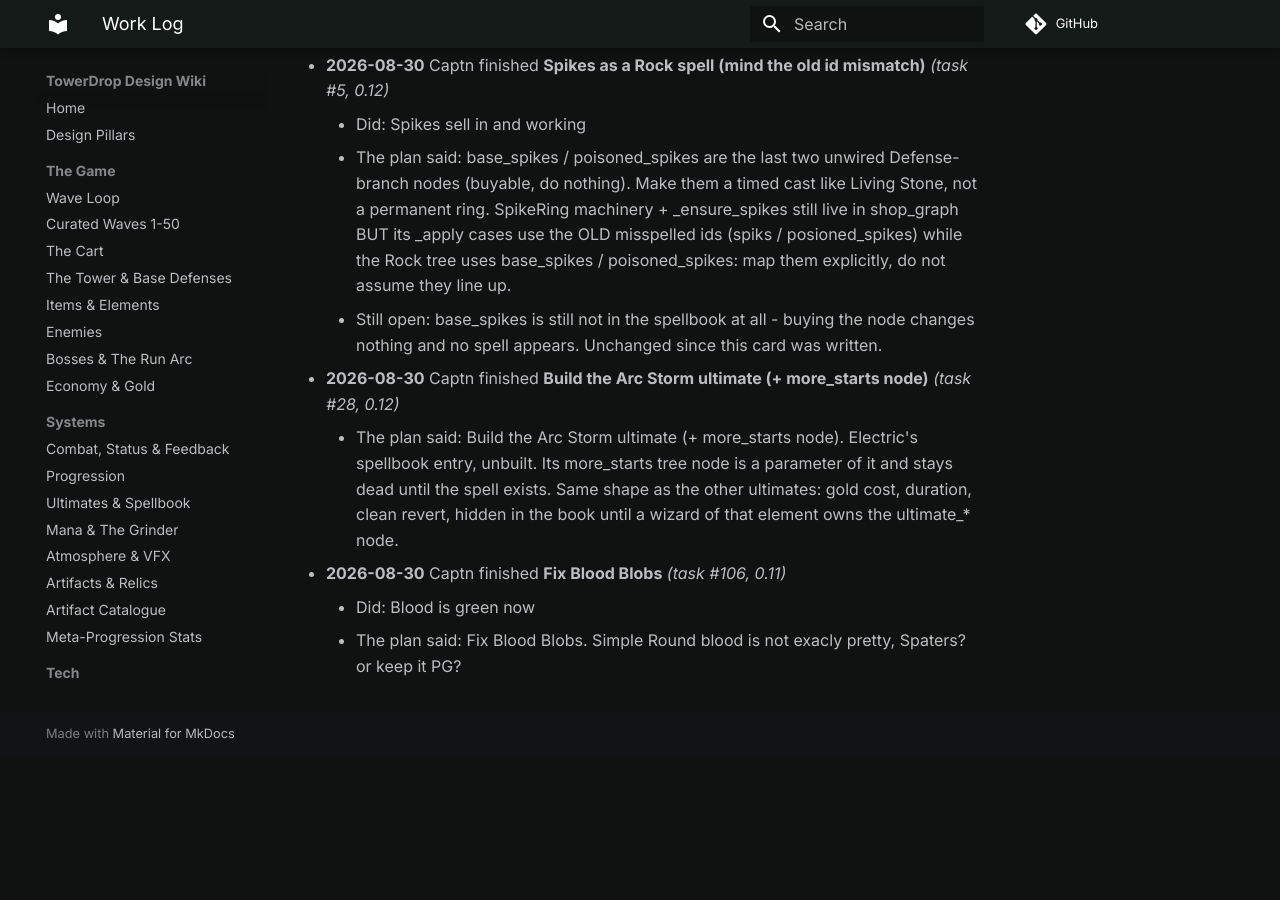
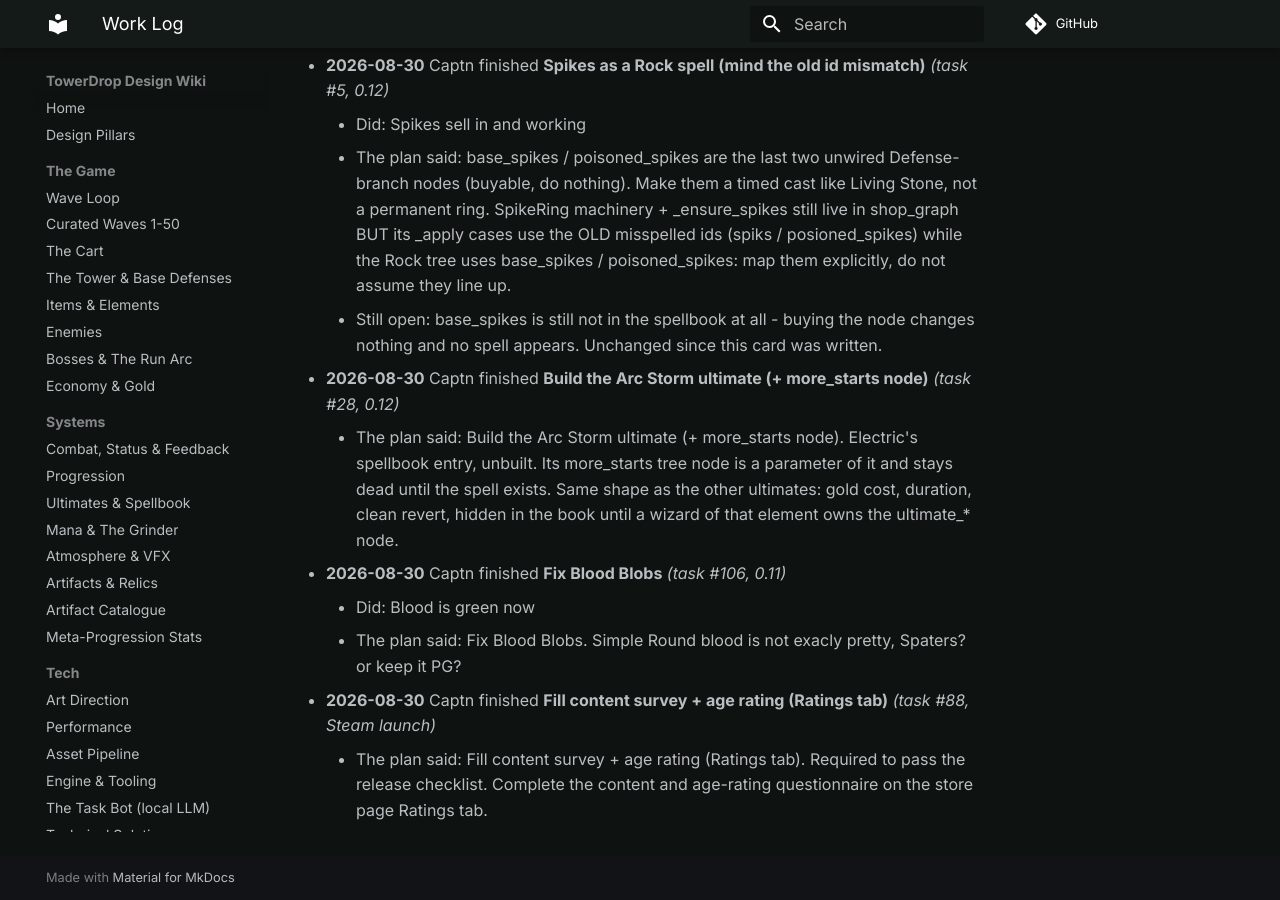
Before and after one commit to cap7n/towerdrop-docs, an MkDocs documentation site: the page built from docs/project/log.md, in a window 1280 px wide and 900 px high, scrolled down 9077 px. Built offline with MkDocs 1.6.1 and Material for MkDocs 9.7.7, drawn with Linux system fonts in a browser that asks for light colours; comment, search, counter and statistics services are not loaded; before the commit the page ends 9833 px from its top, so only the background shows below that.

Commit message:
log: Fill content survey + age rating (Ratings tab) (task #88)

```diff
--- a/docs/project/log.md
+++ b/docs/project/log.md
@@ -107,3 +107,5 @@ Bot design: [The Task Bot](../tech/wiki-bot.md).
 - **2026-08-30** Captn finished **Fix Blood Blobs** _(task #106, 0.11)_
     - Did: Blood is green now
     - The plan said: Fix Blood Blobs. Simple Round blood is not exacly pretty, Spaters? or keep it PG?
+- **2026-08-30** Captn finished **Fill content survey + age rating (Ratings tab)** _(task #88, Steam launch)_
+    - The plan said: Fill content survey + age rating (Ratings tab). Required to pass the release checklist. Complete the content and age-rating questionnaire on the store page Ratings tab.
```
